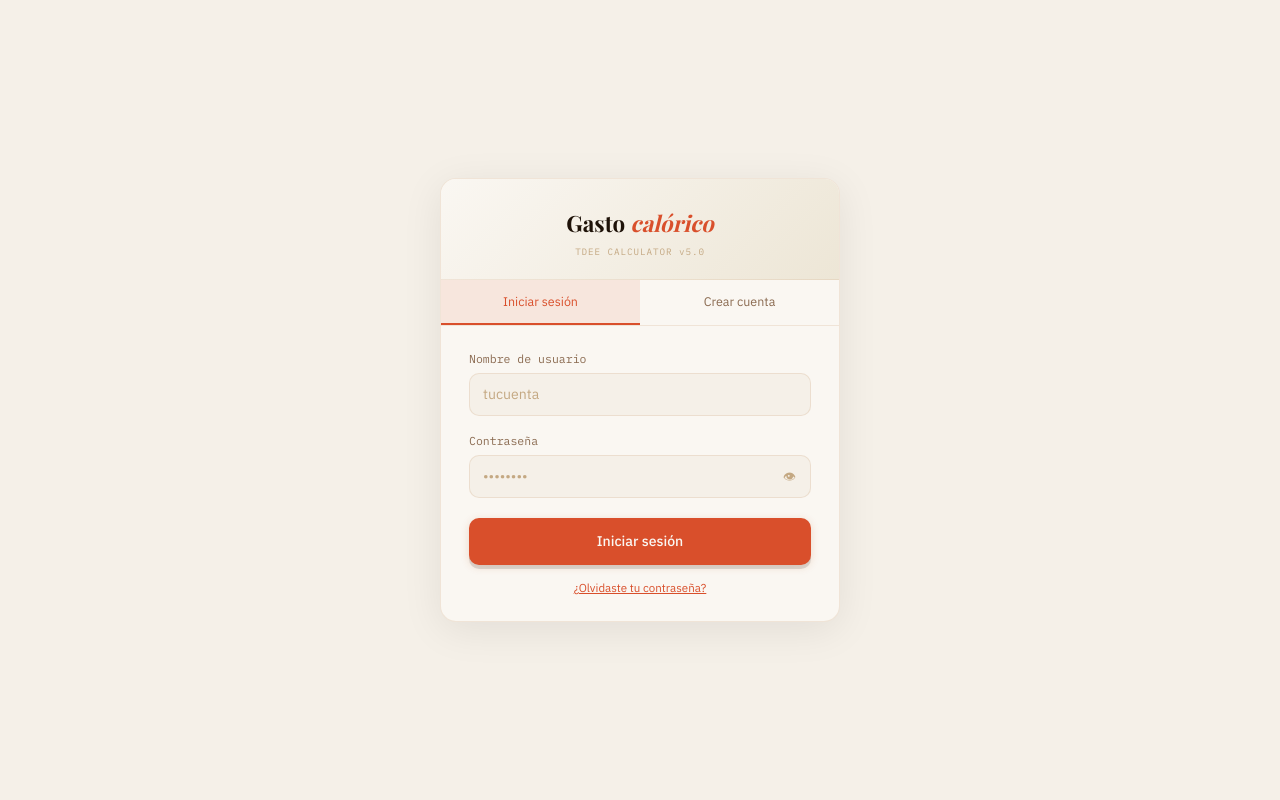
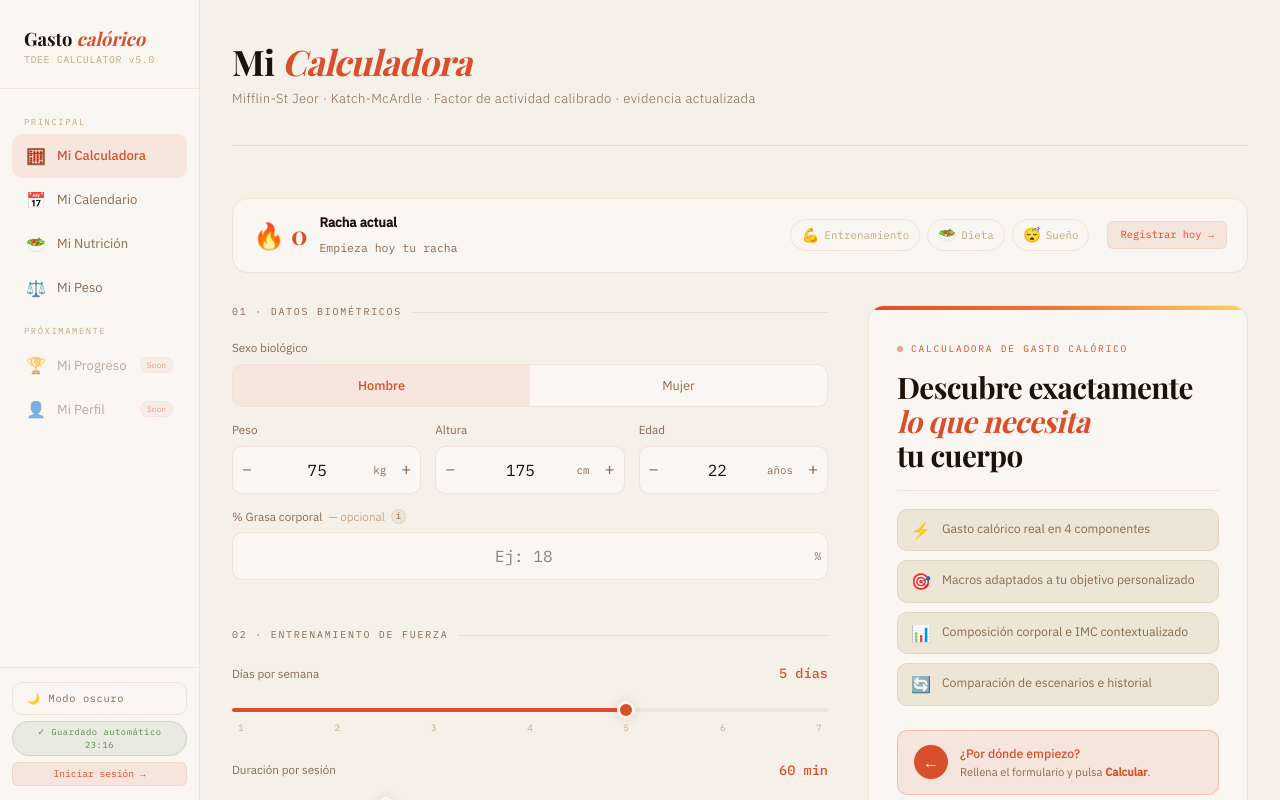
Before and after one commit to LuFiCres/MiCalculadora, a React (Vite) app: page / in a window 1280 px wide. Shown: the top 800 px of the page. Built offline with nearby package versions, Linux system fonts and the light colour scheme; a web font is replaced by a local one.

Commit message:
v13.hotfix

```diff
--- a/src/App.jsx
+++ b/src/App.jsx
@@ -2491,7 +2491,7 @@ const MOTIVATIONAL = [
   { quote:"La racha más larga siempre empieza con el día de hoy.", tag:"Inicio" },
 ];
 
-function ProfilePage({ user, onLogout, onNavigate }) {
+function ProfilePage({ user, onLogin, onLogout, onNavigate }) {
   const [profile, setProfile] = useState(() => loadProfile() || { avatar: user?.avatar || "💪" });
   const [pickerOpen, setPickerOpen] = useState(false);
   const [cleared, setCleared] = useState({});
@@ -2531,6 +2531,21 @@ function ProfilePage({ user, onLogout, onNavigate }) {
 
   const NUTR_KEY_LOCAL = "tdee_nutrition_v1";
   const QF_KEY_LOCAL   = "tdee_quick_foods_v1";
+
+  // ── Not logged in: show auth inline ─────────────────────────────────────
+  if (!user) {
+    return (
+      <div className="profile-page">
+        <div className="page-header">
+          <h1>Mi <em>Perfil</em></h1>
+          <p>Crea una cuenta o inicia sesión para guardar tu perfil — sin cuenta puedes seguir usando la app normalmente</p>
+        </div>
+        <div style={{maxWidth:440,margin:"0 auto"}}>
+          <AuthPage onLogin={onLogin}/>
+        </div>
+      </div>
+    );
+  }
 
   return (
     <div className="profile-page">
@@ -4007,8 +4022,7 @@ export default function App() {
   return (
     <>
       <style>{styles}</style>
-      {!currentUser && <AuthPage onLogin={handleLogin}/>}
-      {currentUser && <div className="app-shell">
+      <div className="app-shell">
 
         <button className="burger" onClick={()=>setSidebarOpen(v=>!v)}>
           <span/><span/><span/>
@@ -4046,6 +4060,8 @@ export default function App() {
               <span>{darkMode?"Modo claro":"Modo oscuro"}</span>
             </button>
             {autoSaveTs&&<div className="autosave-badge">✓ Guardado automático {autoSaveTs}</div>}
+            {currentUser && <div style={{fontFamily:"var(--font-mono)",fontSize:".6rem",color:"var(--text-muted)",textAlign:"center",padding:"2px 0"}}>👤 {currentUser.username}</div>}
+            {!currentUser && <button onClick={()=>navigate("profile")} style={{fontFamily:"var(--font-mono)",fontSize:".6rem",color:"var(--accent)",background:"var(--accent-dim)",border:"1px solid var(--accent-dim)",borderRadius:6,padding:"4px 10px",cursor:"pointer",width:"100%"}}>Iniciar sesión →</button>}
           </div>
         </nav>
 
@@ -4055,7 +4071,7 @@ export default function App() {
           {page==="nutrition"  && <NutritionPage/>}
           {page==="peso"       && <PesoPage/>}
           {page==="analisis"   && <AnalysisPage onNavigate={navigate}/>}
-          {page==="profile"    && <ProfilePage user={currentUser} onLogout={handleLogout} onNavigate={navigate}/>}
+          {page==="profile"    && <ProfilePage user={currentUser} onLogin={handleLogin} onLogout={handleLogout} onNavigate={navigate}/>}
           {page==="progress"   && (
             <div className="page-header" style={{borderBottom:"none"}}>
               <h1>Mi <em>Progreso</em></h1>
@@ -4063,7 +4079,7 @@ export default function App() {
             </div>
           )}
         </div>
-      </div>}
+      </div>
     </>
   );
 }
```
